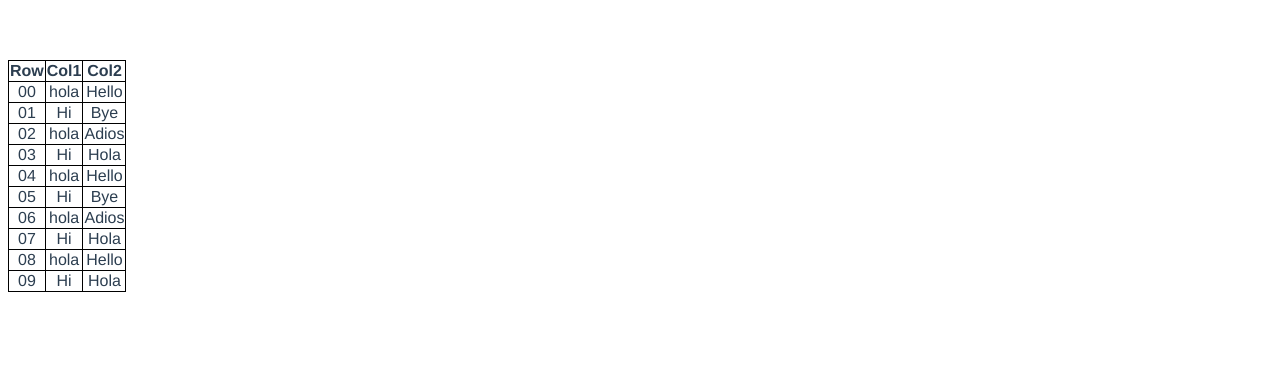
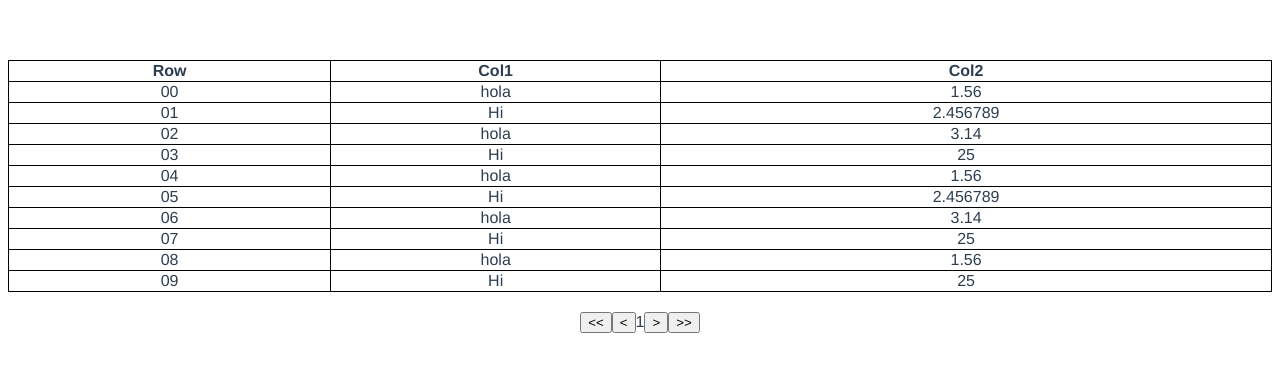
Before and after one commit to MatthewNichols/a-vue-grid, a Vue app: page / in a window 1280 px wide. Shown: the top 372 px of the page. Built offline with nearby package versions, Linux system fonts and the light colour scheme.

Commit message:
Added basic paging.

```diff
--- a/src/App.vue
+++ b/src/App.vue
@@ -4,7 +4,8 @@
 
 <script lang="ts">
 import { defineComponent } from 'vue'
-import AVueGrid, { ColumnDefinition } from './components/a-vue-grid.vue'
+import AVueGrid from './components/a-vue-grid.vue'
+import { ColumnDefinition } from './types'
 import { baseDataRows } from "./data/data-rows";
 
 export default defineComponent({
--- a/src/components/a-vue-grid.vue
+++ b/src/components/a-vue-grid.vue
@@ -1,5 +1,6 @@
 <template>
-  <table class="a_vue_grid">
+  <div class="a_vue_grid">
+    <table>
       <thead>
         <th v-for="col in columns" :key="col.title">{{ col.title }}</th>
       </thead>
@@ -9,18 +10,18 @@
         </tr>
       </tbody>
     </table>
+    <page-selector @pageChange="pageChangeHandler" :currentPageIndex="currentPage"  />
+  </div>
 </template>
 
 <script lang="ts">
 import { ref, defineComponent, PropType } from 'vue';
-
-export interface ColumnDefinition {
-  title: string;
-  valuePropName: string;
-}
+import { PageChangeTypes, ColumnDefinition } from '../types';
+import PageSelector from "./page-selector.vue";
 
 export default defineComponent({
   name: 'AVueGrid',
+  components: { PageSelector },
   props: {
     columns: {
       type: Array as PropType<Array<ColumnDefinition>>
@@ -37,9 +38,44 @@ export default defineComponent({
       default: 10
     }
   },
+  data() {
+    return {
+      currentPage: 0
+    }
+  },
   computed: {
     displayRows(): any[] {
-      return this.dataRows?.filter((row, index) => index < this.rowsPerPage) || [];
+      const skip = this.currentPage * this.rowsPerPage;
+      const toIndex = skip + this.rowsPerPage;
+      return this.dataRows?.filter((row, index) => index >= skip && index < toIndex) || [];
+    },
+  },
+  methods: {
+    pageChangeHandler(pageChange: PageChangeTypes) {
+      console.log(pageChange)
+      this.currentPage = this.currentPage + 1;
+      switch (pageChange as PageChangeTypes) {
+        case PageChangeTypes.First:
+            this.currentPage = 0;
+          break;
+
+        case PageChangeTypes.Previous:
+            if (this.currentPage !== 0) {
+              this.currentPage = this.currentPage - 1;
+            }
+          break;
+
+        case PageChangeTypes.Next:
+            this.currentPage = this.currentPage + 1;
+          break;
+
+        case PageChangeTypes.Last:
+            this.currentPage = 0;
+          break;
+
+        default:
+          break;
+      }
     }
   }
 })
@@ -48,8 +84,13 @@ export default defineComponent({
 <style scoped lang="scss">
 $border: 1px solid #000;
 
-table.a_vue_grid {
+.a_vue_grid {
+  display: flex;
+  flex-direction: column;
+
+  table {
     border-collapse: collapse;
+    margin-bottom: 20px;
 
     th {
       border: $border;
@@ -59,4 +100,5 @@ table.a_vue_grid {
       border: $border;
     }
   }
+}
 </style>
--- /dev/null
+++ b/src/components/page-selector.vue
@@ -0,0 +1,49 @@
+<template>
+    <div class="page-selector">
+        <button @click="changePageHandler(PageChangeTypes.First)">&lt;&lt;</button>
+        <button @click="changePageHandler(PageChangeTypes.Previous)">&lt;</button>
+        <span class="page-number-display"> {{ currentPageDisplay }} </span>
+        <button @click="changePageHandler(PageChangeTypes.Next)">&gt;</button>
+        <button @click="changePageHandler(PageChangeTypes.Last)">&gt;&gt;</button>
+    </div>
+</template>
+
+<script lang="ts">
+import { defineComponent } from 'vue';
+
+import { PageChangeTypes } from "../types";
+
+export default defineComponent({
+    name: 'AVGPageSelector',
+    props: {
+        currentPageIndex: {
+            type: Number,
+            default: 0
+        }
+    },
+    emits: {
+        pageChange(payload: { pageChange: PageChangeTypes }) {
+            return true;
+        }
+    },
+    setup() {
+        return {
+            PageChangeTypes
+        }
+    },
+    methods: {
+        changePageHandler(pageChange: PageChangeTypes) {
+            this.$emit("pageChange", { pageChange });
+        }
+    },
+    computed: {
+        currentPageDisplay(): number {
+          return this.currentPageIndex + 1;
+        }
+    }
+});
+</script>
+
+<style lang="scss" scoped>
+
+</style>
--- a/src/data/data-rows.ts
+++ b/src/data/data-rows.ts
@@ -1,24 +1,24 @@
 export const baseDataRows = [
-    { rowid:"00", col2: "Hello", col1: "hola" },
-    { rowid:"01", col2: "Bye", col1: "Hi" },
-    { rowid:"02", col2: "Adios", col1: "hola" },
-    { rowid:"03", col2: "Hola", col1: "Hi" },
-    { rowid:"04", col2: "Hello", col1: "hola" },
-    { rowid:"05", col2: "Bye", col1: "Hi" },
-    { rowid:"06", col2: "Adios", col1: "hola" },
-    { rowid:"07", col2: "Hola", col1: "Hi" },
-    { rowid:"08", col2: "Hello", col1: "hola" },
-    { rowid:"09", col2: "Hola", col1: "Hi" },
+    { rowid:"00", col2: 1.56, col1: "hola" },
+    { rowid:"01", col2: 2.456789, col1: "Hi" },
+    { rowid:"02", col2: 3.14, col1: "hola" },
+    { rowid:"03", col2: 25, col1: "Hi" },
+    { rowid:"04", col2: 1.56, col1: "hola" },
+    { rowid:"05", col2: 2.456789, col1: "Hi" },
+    { rowid:"06", col2: 3.14, col1: "hola" },
+    { rowid:"07", col2: 25, col1: "Hi" },
+    { rowid:"08", col2: 1.56, col1: "hola" },
+    { rowid:"09", col2: 25, col1: "Hi" },
 
-    { rowid:"10", col2: "Hello", col1: "hola" },
-    { rowid:"11", col2: "Bye", col1: "Hi" },
-    { rowid:"12", col2: "Adios", col1: "hola" },
-    { rowid:"13", col2: "Hola", col1: "Hi" },
-    { rowid:"14", col2: "Hello", col1: "hola" },
-    { rowid:"15", col2: "Bye", col1: "Hi" },
-    { rowid:"16", col2: "Adios", col1: "hola" },
-    { rowid:"17", col2: "Hola", col1: "Hi" },
-    { rowid:"18", col2: "Hello", col1: "hola" },
-    { rowid:"19", col2: "Hola", col1: "Hi" },
+    { rowid:"10", col2: 1.56, col1: "hola" },
+    { rowid:"11", col2: 2.456789, col1: "Hi" },
+    { rowid:"12", col2: 3.14, col1: "hola" },
+    { rowid:"13", col2: 3.14, col1: "Hi" },
+    { rowid:"14", col2: 1.56, col1: "hola" },
+    { rowid:"15", col2: 2.456789, col1: "Hi" },
+    { rowid:"16", col2: 3.14, col1: "hola" },
+    { rowid:"17", col2: 3.14, col1: "Hi" },
+    { rowid:"18", col2: 1.56, col1: "hola" },
+    { rowid:"19", col2: 25, col1: "Hi" },
 
 ];
--- /dev/null
+++ b/src/types.ts
@@ -0,0 +1,19 @@
+export enum ColumnDataType {
+    String,
+    Number
+}
+
+export interface ColumnDefinition {
+    title: string;
+    valuePropName: string;
+    type?: ColumnDataType;
+    display?: boolean;
+}
+
+
+export enum PageChangeTypes {
+    First,
+    Previous,
+    Next,
+    Last
+}
```
Lines whose indentation alone changed are shown as unchanged.
